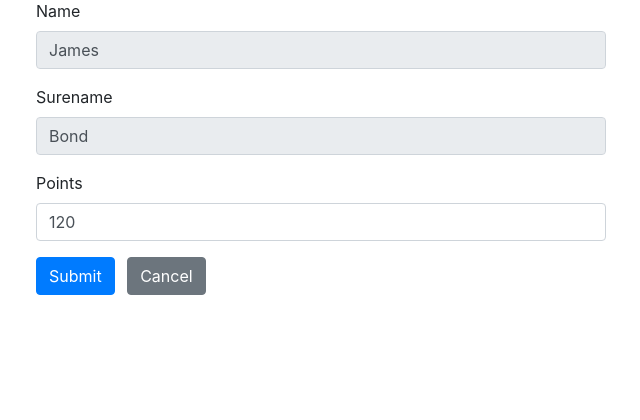
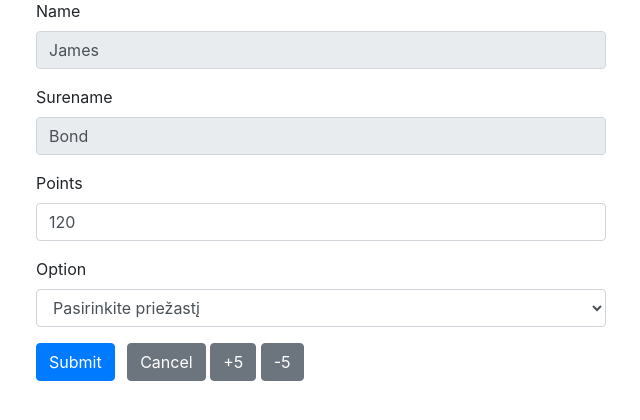
Before and after one commit to justrunis/PointSystem, a PHP site: page /update.php?id=5 in a window 1280 px wide. Shown: the part 135-555 px from the top of the page, without its empty margins (319-959 px from the left). Run offline with PHP 8.4, Linux system fonts and the light colour scheme; data comes from the database, SQL or seed files in the repository.

Commit message:
student search and adding points

```diff
--- a/update.php
+++ b/update.php
@@ -5,6 +5,18 @@ require_once "config.php";
 // Define variables and initialize with empty values
 $name = $surename = $points = "";
 $name_err = $surename_err = $points_err = "";
+$add_points = "";
+
+if(isset($_POST['Add'])) {
+    $add_points = trim($_POST["Add"]);
+}
+
+if(isset($_POST['add5'])) {
+    $add_points = 5;
+}
+if(isset($_POST['sub5'])) {
+    $add_points = -5;
+}
 
 // Processing form data when form is submitted
 if(isset($_POST["id"]) && !empty($_POST["id"])){
@@ -36,6 +48,10 @@ if(isset($_POST["id"]) && !empty($_POST["id"])){
     } else{
         $points = $input_points;
     }
+
+	if(is_numeric($add_points)){
+		$points = $points + $add_points;
+	}
 
     // Check input errors before inserting in database
     if(empty($name_err) && empty($surename_err) && empty($points_err)){
@@ -157,8 +173,30 @@ if(isset($_POST["id"]) && !empty($_POST["id"])){
                             <span class="invalid-feedback"><?php echo $points_err;?></span>
                         </div>
                         <input type="hidden" name="id" value="<?php echo $id; ?>"/>
+
+						<div class="form-group">
+							<label for="exampleFormControlSelect1">Option</label>
+							<select class="form-control" id="exampleFormControlSelect1" name="Add">
+								<option selected>Pasirinkite priežastį</option>
+								<option value=5>Įsijungęs kamerą</option>
+								<option value=-5>Neįsijungęs kameros</option>
+								<option value=10>Atsakytas klausimas</option>
+								<option value=-5>Neatsakytas klausimas</option>
+								<option value=15>Akyvumas paskaitoje</option>
+							</select>
+						</div>
+
                         <input type="submit" class="btn btn-primary" value="Submit">
                         <a href="index.php" class="btn btn-secondary ml-2">Cancel</a>
+
+						<input type="submit" name="add5"
+							class="btn btn-secondary" value="+5" />
+
+						<input type="submit" name="sub5"
+							class="btn btn-secondary" value="-5" />
+
+
+
                     </form>
                 </div>
             </div>
```
Also changed, not shown: index.php (+19 -0 lines).
